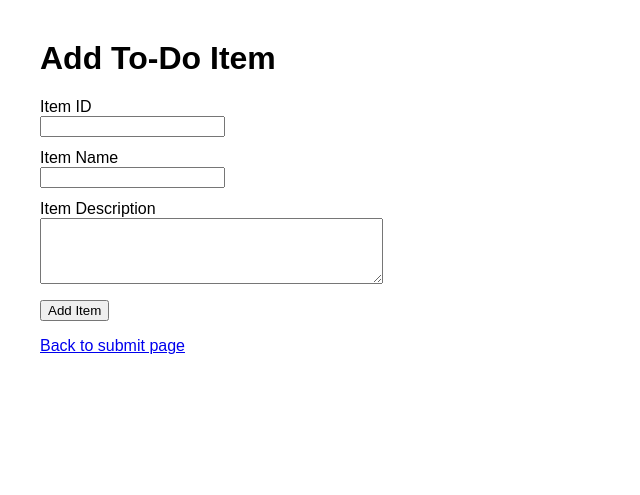
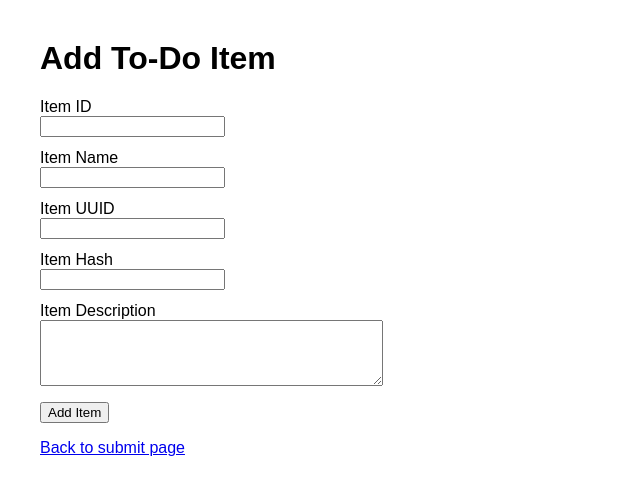
Before and after one commit to SumukhGoutam1910/Tutedude-Devops, a Flask app: page /todo in a window 1280 px wide. Shown: the top 495 px of the page, without its empty margins (0-640 px from the left). Run offline with Flask 2, Linux system fonts and the light colour scheme.

```diff
--- a/Version Control Git/Flask and MongoDB/app.py
+++ b/Version Control Git/Flask and MongoDB/app.py
@@ -99,6 +99,40 @@ def submit():
         return render_template('form.html', error=str(e), form_data={'name': name, 'email': email})
 
 
+@app.route('/submittodoitem', methods=['POST'])
+def submittodoitem():
+    """Accept `itemName` and `itemDescription` via POST and store in MongoDB.
+
+    Supports JSON (`application/json`) or form-encoded POSTs. Returns JSON response.
+    """
+    try:
+        # accept JSON or form data
+        if request.is_json:
+            data = request.get_json()
+            item_name = data.get('itemName')
+            item_description = data.get('itemDescription')
+        else:
+            item_name = request.form.get('itemName') or request.form.get('itemname')
+            item_description = request.form.get('itemDescription') or request.form.get('itemdescription')
+
+        if not item_name:
+            return jsonify({'error': 'itemName is required'}), 400
+
+        client = MongoClient(MONGO_URI)
+        try:
+            db = client.get_default_database()
+        except Exception:
+            db = client['test']
+
+        coll = db['todoitems']
+        doc = {'itemName': item_name, 'itemDescription': item_description}
+        coll.insert_one(doc)
+        client.close()
+        return jsonify({'status': 'ok'}), 200
+    except Exception as e:
+        return jsonify({'error': str(e)}), 500
+
+
 @app.route('/success', methods=['GET'])
 def success():
     return render_template('success.html')
--- a/Version Control Git/Flask and MongoDB/templates/todo.html
+++ b/Version Control Git/Flask and MongoDB/templates/todo.html
@@ -22,6 +22,14 @@
     <div class="field">
       <label for="itemName">Item Name</label><br />
       <input type="text" id="itemName" name="itemName" />
+    </div>
+    <div class="field">
+      <label for="itemUuid">Item UUID</label><br />
+      <input type="text" id="itemUuid" name="itemUuid" />
+    </div>
+    <div class="field">
+      <label for="itemHash">Item Hash</label><br />
+      <input type="text" id="itemHash" name="itemHash" />
     </div>
     <div class="field">
       <label for="itemDescription">Item Description</label><br />
```
